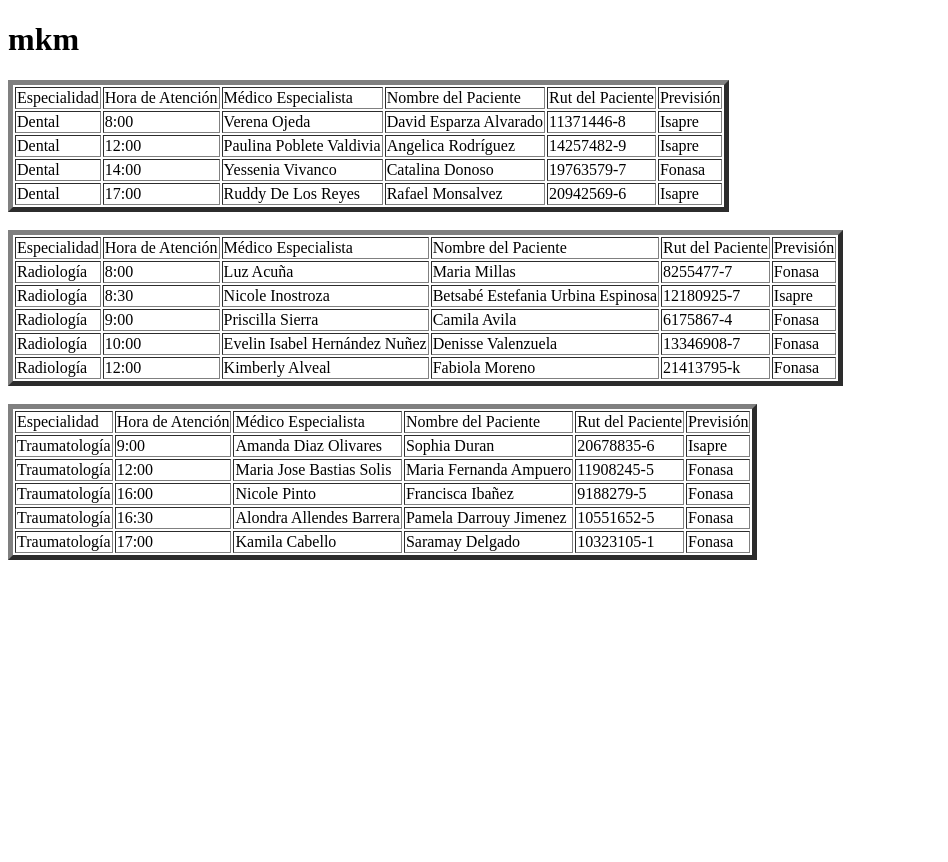
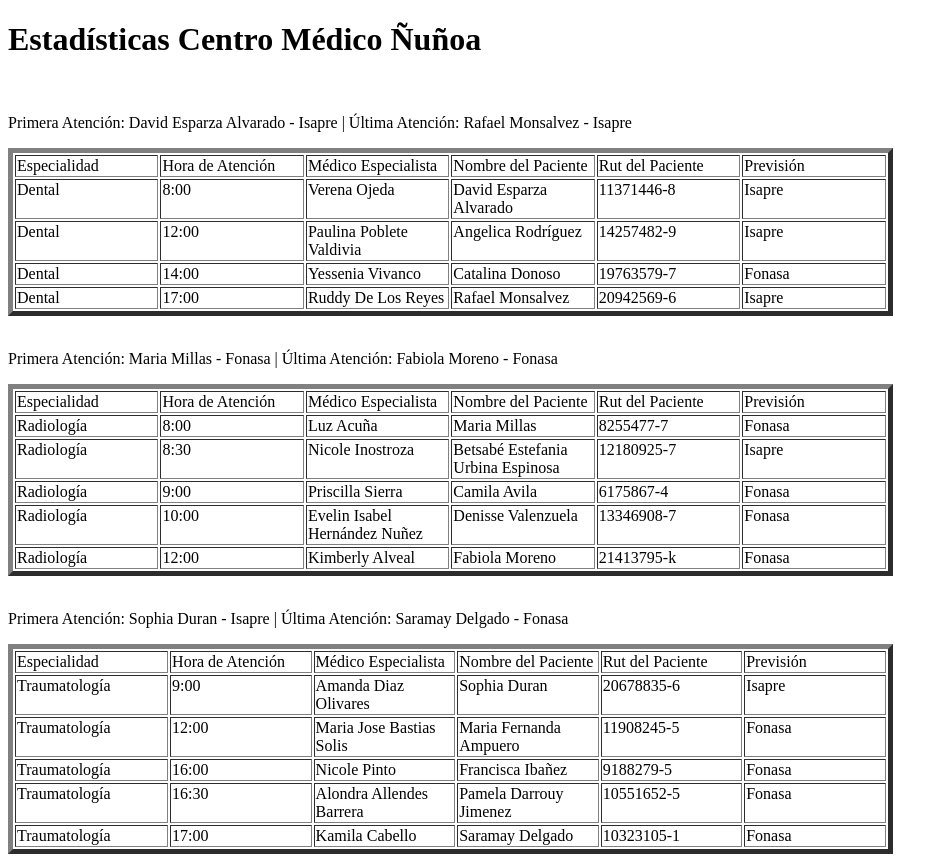
Before and after one commit to jnavarrod/arraysobjetosdia1, a plain HTML site: page index.html in a window 1280 px wide. Shown: the whole page, without its empty margins (0-948 px from the left). Before the commit the page ends 800 px from the top, so only its background shows below. Drawn offline with Linux system fonts and the light colour scheme.

Commit message:
listo todo

```diff
--- /dev/null
+++ b/assets/css/style.css
@@ -0,0 +1,8 @@
+table {
+    width: 70%;
+ }
+ th, td {
+    width: 10%;
+    text-align: left;
+    vertical-align: top;
+ }
--- a/assets/javascript/main.js
+++ b/assets/javascript/main.js
@@ -197,8 +197,25 @@ let creaTablas = (nombreArreglo) => {
 
 }
 
+let primeraUltimaCita = (nombreArreglo) => {
+
+    let pacientePrimeraHora = Object.values(nombreArreglo[0])[3];
+    let previsionPrimeraHora = Object.values(nombreArreglo[0])[5];
+    let pacienteUltimaHora= Object.values(nombreArreglo[(nombreArreglo.length -1)])[3];
+    let previsionUltimaHora = Object.values(nombreArreglo[(nombreArreglo.length -1)])[5];
+    return(`<p>Primera Atención: ${pacientePrimeraHora} - ${previsionPrimeraHora} | Última Atención: ${pacienteUltimaHora} - ${previsionUltimaHora}</p>`);
+}
+
+document.write(`<H1> Estadísticas Centro Médico Ñuñoa</H1>`);
+document.write("<br>");
+
+document.write(primeraUltimaCita(arregloDental));
 creaTablas(arregloDental);
 document.write("<br>");
+
+document.write(primeraUltimaCita(arregloRadiologia));
 creaTablas(arregloRadiologia);
 document.write("<br>");
+
+document.write(primeraUltimaCita(arregloTraumatología));
 creaTablas(arregloTraumatología);
--- a/index.html
+++ b/index.html
@@ -5,9 +5,10 @@
     <meta http-equiv="X-UA-Compatible" content="IE=edge">
     <meta name="viewport" content="width=, initial-scale=1.0">
     <title>Document</title>
+    <link rel="stylesheet" href="assets/css/style.css">
 </head>
 <body>
-    <h1>mkm</h1>
+
     <script src="assets/javascript/main.js"></script>
 
 
```
